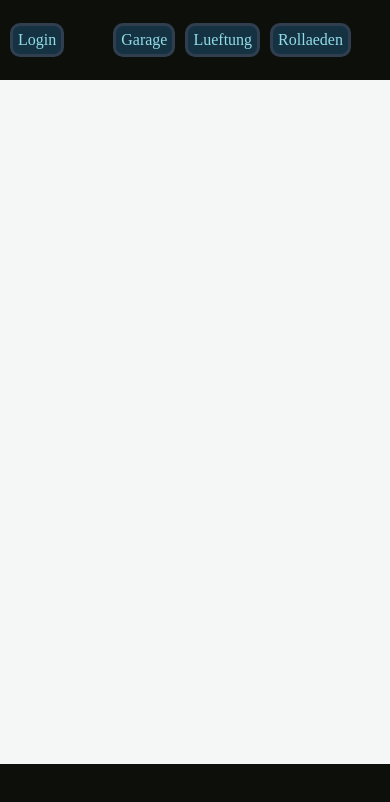
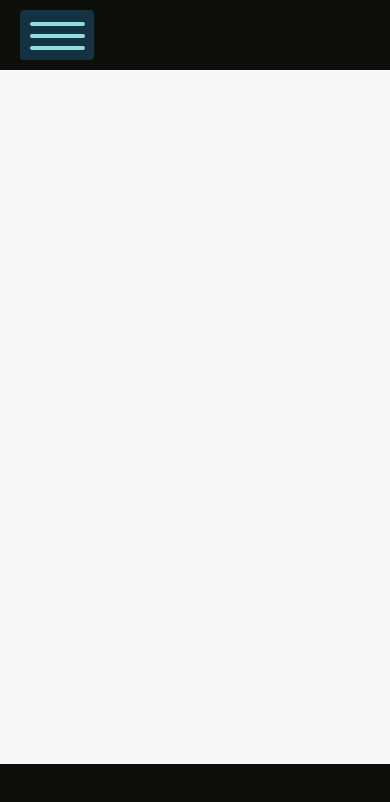
Before and after one commit to DarkVanityOfLight/SmartHome, an Angular app in the folder client/: page / in a window 390 px wide. Shown: the top 802 px of the page. Built offline with nearby package versions, Linux system fonts and the light colour scheme.

Commit message:
feat: use hamburger header if screen is to small

```diff
--- a/client/src/bundles/commons/header/header.component.html
+++ b/client/src/bundles/commons/header/header.component.html
@@ -1,4 +1,5 @@
-<div class="header">
+<div *ngIf='innerWidth >= 410; else header_mobile'>
+    <div class="header-desktop">
             <div class="link-button-container login-container">
                 <app-link-button [title]="'Login'"></app-link-button>
             </div>
@@ -6,9 +7,18 @@
                 <app-link-button [title]="'Garage'"></app-link-button>
             </div>
             <div class="link-button-container">
-        <app-link-button [title]="'Lueftung'"></app-link-button>
+                <app-link-button [title]="'Bewaesserung'"></app-link-button>
             </div>
             <div class="link-button-container last-link-button-container">
                 <app-link-button [title]="'Rollaeden'"></app-link-button>
             </div>
+            <div class="link-button-container home-container">
+                <app-link-button [title]="'Home'"></app-link-button>
             </div>
+    </div>
+</div>
+<ng-template #header_mobile>
+    <div class="header-mobile">
+        <app-hamburger></app-hamburger>
+    </div>
+</ng-template>
--- a/client/src/bundles/commons/header/header.component.styl
+++ b/client/src/bundles/commons/header/header.component.styl
@@ -4,7 +4,7 @@ color3 = rgba(146, 220, 229, 1)
 color4 = rgba(21, 50, 67, 1)
 color5 = rgba(49, 62, 80, 1)
 
-.header {
+.header-desktop {
     background-color: smokeyBlack
     width:  100%
     height 80px
@@ -13,6 +13,12 @@ color5 = rgba(49, 62, 80, 1)
     align-items: center
     justify-content: center
 }
+.header-mobile
+    background-color: smokeyBlack
+    width: 100%
+    height: fit-content
+    top: 0
+    padding: 10px
 
 .link-button-container
     height fit-content
@@ -23,3 +29,6 @@ color5 = rgba(49, 62, 80, 1)
 
 .last-link-button-container
     margin-right: auto
+
+.home-container
+    margin-right: 10px
--- a/client/src/bundles/commons/header/header.component.ts
+++ b/client/src/bundles/commons/header/header.component.ts
@@ -15,7 +15,7 @@ export class HeaderComponent implements OnInit {
   }
 
   @HostListener('window:resize', ['$event'])
-  onResize(event){
+  onResize(event): void{
     this.innerWidth = window.innerWidth;
   }
 }
```
Lines whose indentation alone changed are shown as unchanged.
